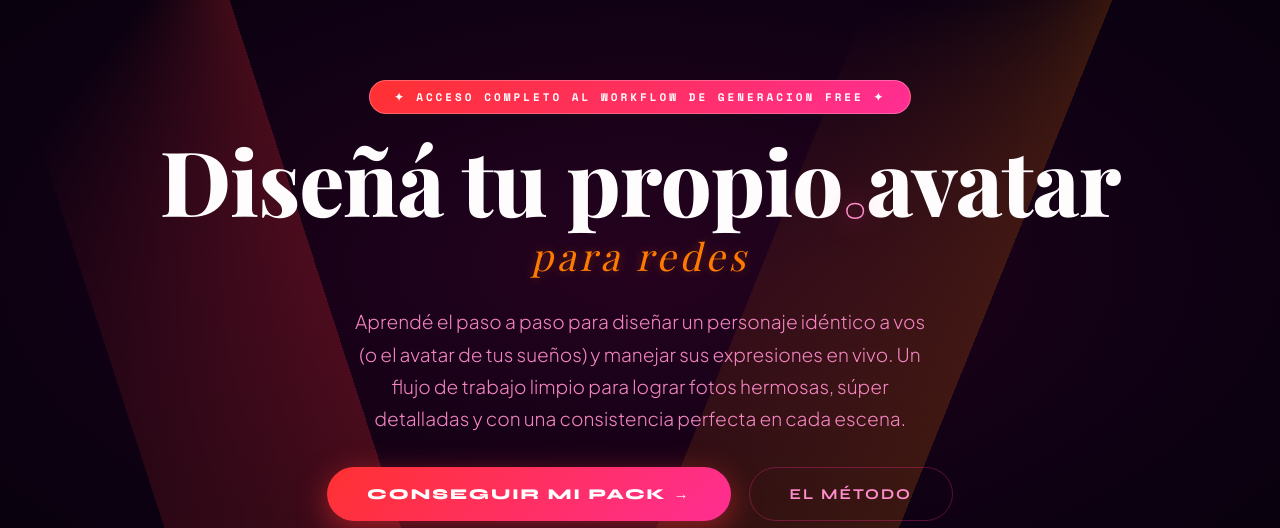
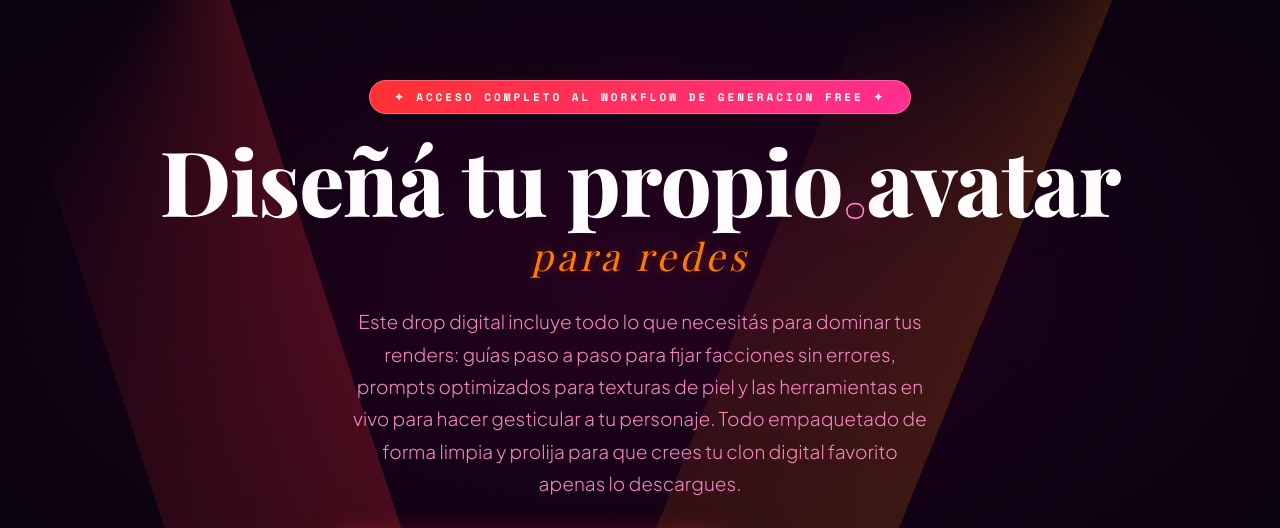
Before and after one commit to lordflvcko321-rgb/avatar-ai-, a plain HTML site: page index.html in a window 1280 px wide. Shown: the top 528 px of the page. Drawn offline with nearby package versions, Linux system fonts and the light colour scheme; a web font is replaced by a local one.

Commit message:
Update index.html

```diff
--- a/index.html
+++ b/index.html
@@ -649,8 +649,7 @@
     <span class="tag-pill">✦ ACCESO COMPLETO AL WORKFLOW DE GENERACION FREE ✦</span>
     <h1>Diseñá tu propio<span>.</span>avatar<em>para redes</em></h1>
     <p class="hero-sub">
-     Aprendé el paso a paso para diseñar un personaje idéntico a vos (o el avatar de tus sueños) y manejar sus expresiones en vivo. Un flujo de trabajo limpio para lograr fotos hermosas, súper detalladas y con una consistencia perfecta en cada escena.
-    </p>
+Este drop digital incluye todo lo que necesitás para dominar tus renders: guías paso a paso para fijar facciones sin errores, prompts optimizados para texturas de piel y las herramientas en vivo para hacer gesticular a tu personaje. Todo empaquetado de forma limpia y prolija para que crees tu clon digital favorito apenas lo descargues.    </p>
     <div class="hero-cta">
       <a href="#pricing" class="btn-primary">CONSEGUIR MI PACK →</a>
       <a href="#how" class="btn-ghost">EL MÉTODO</a>
```
